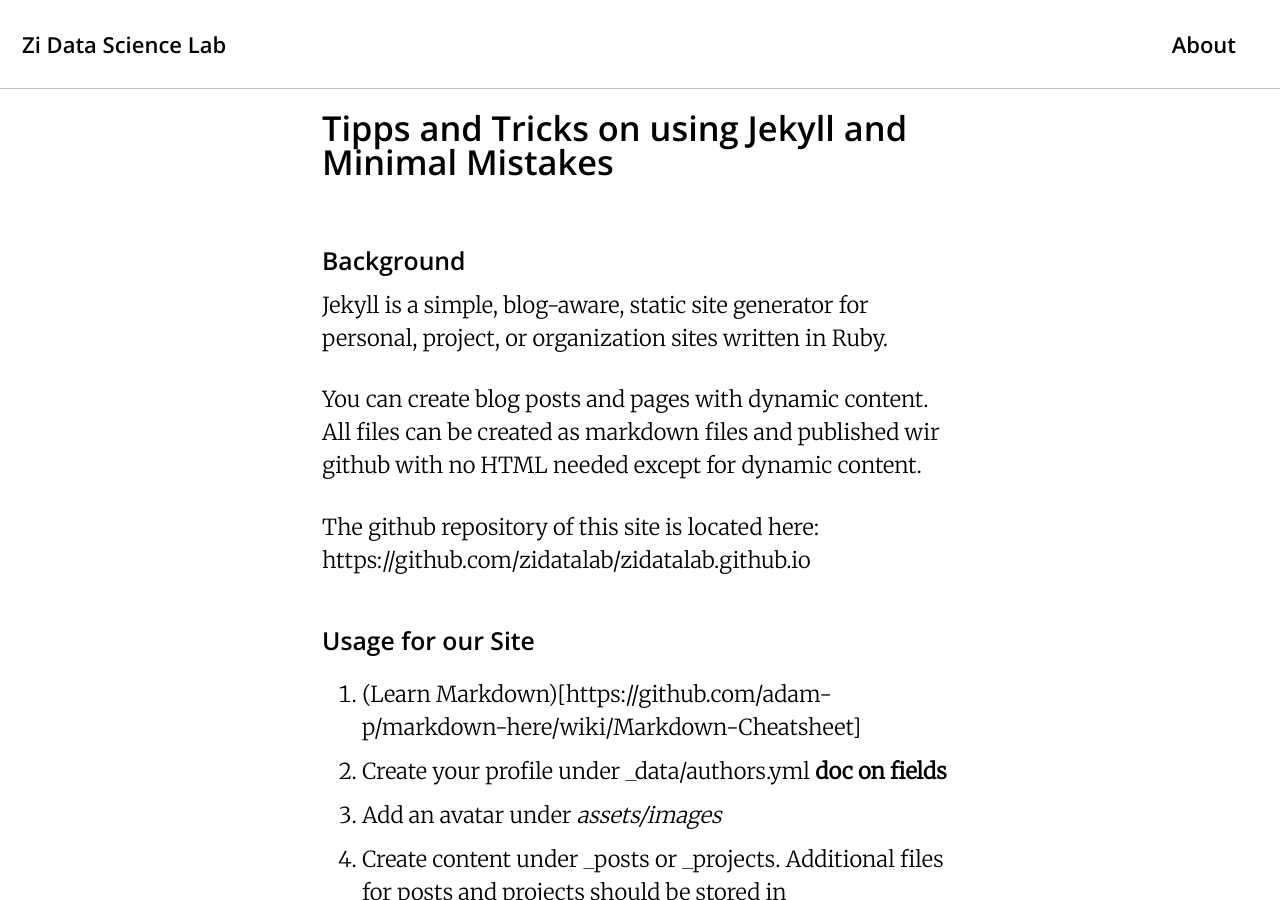
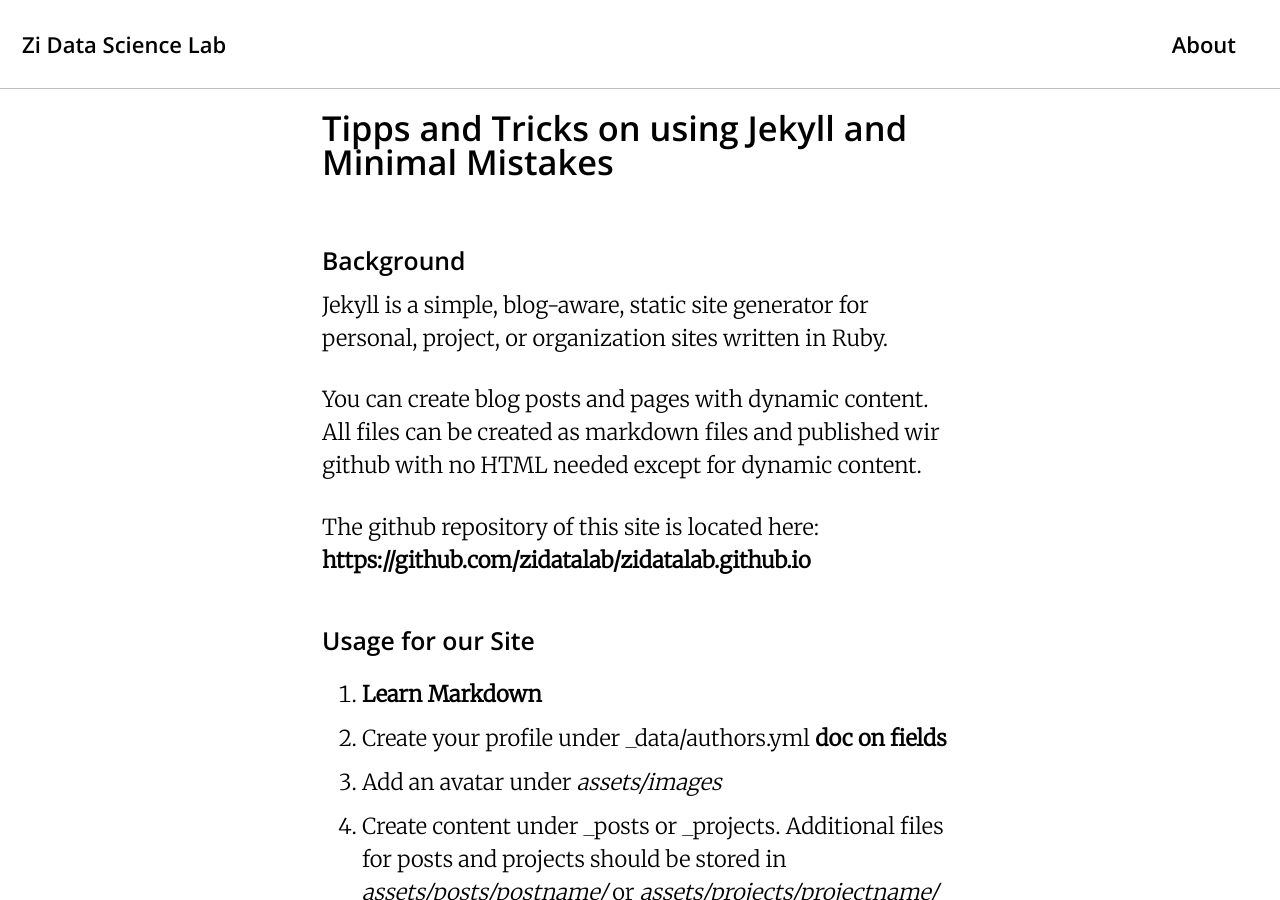
Before and after one commit to zidatalab/zidatalab.github.io, a Jekyll site: the page built from _pages/Internal.md, in a window 1280 px wide and 900 px high. Built offline with Jekyll 4.4.1, drawn with Linux system fonts in a browser that asks for light colours; cached includes are drawn as plain includes; nearby versions of some CDN libraries; part of the change alters nothing that is shown.

Commit message:
Update Internal.md

```diff
--- a/_pages/Internal.md
+++ b/_pages/Internal.md
@@ -11,11 +11,11 @@ Jekyll is a simple, blog-aware, static site generator for personal, project, or
 
 You can create blog posts and pages with dynamic content. All files can be created as markdown files and published wir github with no HTML needed except for dynamic content.
 
-The github repository of this site is located here: https://github.com/zidatalab/zidatalab.github.io
+The github repository of this site is located here: [https://github.com/zidatalab/zidatalab.github.io](https://github.com/zidatalab/zidatalab.github.io)
 
 ### Usage for our Site
 
-0. (Learn Markdown)[https://github.com/adam-p/markdown-here/wiki/Markdown-Cheatsheet]
+0. [Learn Markdown](https://github.com/adam-p/markdown-here/wiki/Markdown-Cheatsheet)
 1. Create your profile under _data/authors.yml [doc on fields](https://mmistakes.github.io/minimal-mistakes/docs/authors/)
 2. Add an avatar under *assets/images*
 3. Create content under _posts or _projects. Additional files for posts and projects should be stored in *assets/posts/postname/* or *assets/projects/projectname/*
```
